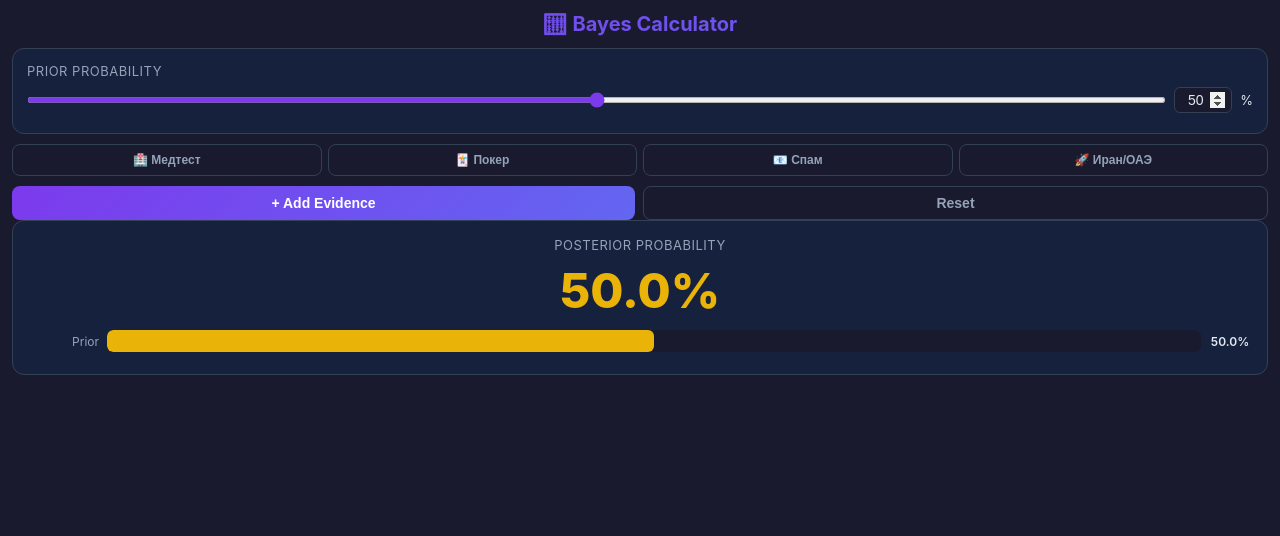
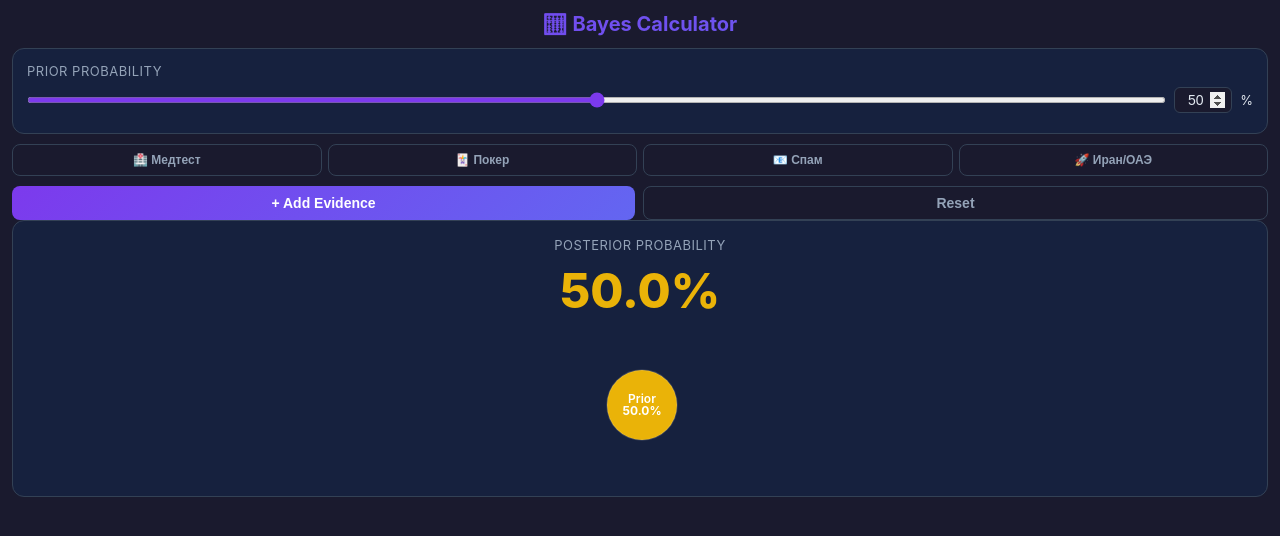
Before and after one commit to ai-iaguzhinskii/miss41-apps, a plain HTML site: page bayes/index.html in a window 1280 px wide. Drawn offline with Linux system fonts and the light colour scheme.

Commit message:
Update bayes/index.html

```diff
--- a/bayes/index.html
+++ b/bayes/index.html
@@ -30,12 +30,7 @@ input[type=text]{width:100%;background:var(--bg);border:1px solid var(--border);
 .evidence-header span{font-size:14px;font-weight:600}
 .result-box{text-align:center;padding:16px}
 .result-big{font-size:48px;font-weight:800;margin:8px 0}
-.bar-chart{margin-top:10px}
-.bar-row{display:flex;align-items:center;gap:8px;margin-bottom:6px;font-size:12px}
-.bar-label{width:70px;text-align:right;color:var(--text2);overflow:hidden;text-overflow:ellipsis;white-space:nowrap}
-.bar-wrap{flex:1;height:22px;background:var(--bg);border-radius:6px;overflow:hidden;position:relative}
-.bar-fill{height:100%;border-radius:6px;transition:width .3s,background .3s;min-width:2px}
-.bar-val{width:42px;font-weight:600;font-size:12px}
+#graphCanvas{width:100%;height:150px;display:block;margin-top:10px;border-radius:8px}
 .actions{display:flex;gap:8px;margin-top:8px}
 .actions .btn{flex:1}
 #evidenceList .card{border-left:3px solid var(--accent)}
@@ -70,7 +65,7 @@ input[type=text]{width:100%;background:var(--bg);border:1px solid var(--border);
 <div class="card result-box" id="resultCard">
  <div class="card-title">Posterior Probability</div>
  <div class="result-big" id="resultBig">50.0%</div>
- <div class="bar-chart" id="barChart"></div>
+ <canvas id="graphCanvas"></canvas>
 </div>
 
 <script>
@@ -137,6 +132,77 @@ function barColor(p) {
  return `rgb(${Math.round(234*(1-t)+34*t)},${Math.round(179*(1-t)+197*t)},${Math.round(8*(1-t)+94*t)})`;
 }
 
+function redrawGraph(steps) {
+ const canvas = $('graphCanvas');
+ const container = canvas.parentElement;
+ const dpr = window.devicePixelRatio || 1;
+ const w = container.clientWidth - 28;
+ const h = 150;
+ canvas.width = w * dpr;
+ canvas.height = h * dpr;
+ canvas.style.width = w + 'px';
+ canvas.style.height = h + 'px';
+ const ctx = canvas.getContext('2d');
+ ctx.scale(dpr, dpr);
+ ctx.clearRect(0, 0, w, h);
+
+ if (!steps.length) return;
+ const n = steps.length;
+ const minR = 20, maxR = 50;
+ const padX = maxR + 10;
+ const spacing = n === 1 ? 0 : (w - padX * 2) / (n - 1);
+ const cy = h / 2;
+
+ const nodes = steps.map((s, i) => {
+  const x = n === 1 ? w / 2 : padX + i * spacing;
+  const r = minR + (maxR - minR) * s.val;
+  return { x, r, ...s };
+ });
+
+ // arrows
+ ctx.strokeStyle = '#94a3b8';
+ ctx.lineWidth = 2;
+ for (let i = 0; i < nodes.length - 1; i++) {
+  const a = nodes[i], b = nodes[i+1];
+  const x1 = a.x + a.r + 4, x2 = b.x - b.r - 4;
+  if (x2 <= x1) continue;
+  ctx.beginPath();
+  ctx.moveTo(x1, cy);
+  ctx.lineTo(x2, cy);
+  ctx.stroke();
+  // arrowhead
+  ctx.beginPath();
+  ctx.moveTo(x2, cy);
+  ctx.lineTo(x2 - 7, cy - 5);
+  ctx.lineTo(x2 - 7, cy + 5);
+  ctx.closePath();
+  ctx.fillStyle = '#94a3b8';
+  ctx.fill();
+ }
+
+ // nodes
+ for (const nd of nodes) {
+  ctx.beginPath();
+  ctx.arc(nd.x, cy, nd.r, 0, Math.PI * 2);
+  ctx.fillStyle = barColor(nd.val);
+  ctx.fill();
+  ctx.strokeStyle = 'rgba(255,255,255,0.15)';
+  ctx.lineWidth = 1.5;
+  ctx.stroke();
+
+  // text
+  const pct = (nd.val * 100).toFixed(1) + '%';
+  ctx.fillStyle = '#fff';
+  ctx.textAlign = 'center';
+  ctx.textBaseline = 'middle';
+  const fs = Math.max(9, Math.min(12, nd.r * 0.45));
+  ctx.font = `600 ${fs}px -apple-system,sans-serif`;
+  ctx.fillText(nd.label.length > 8 ? nd.label.slice(0,7) + '…' : nd.label, nd.x, cy - fs * 0.45);
+  ctx.font = `700 ${fs}px -apple-system,sans-serif`;
+  ctx.fillText(pct, nd.x, cy + fs * 0.55);
+ }
+}
+
 function recalc() {
  let prior = (parseFloat($('priorSlider').value) || 0) / 100;
  const steps = [{label: 'Prior', val: prior}];
@@ -151,14 +217,7 @@ function recalc() {
  $('resultBig').textContent = (final * 100).toFixed(1) + '%';
  $('resultBig').style.color = barColor(final);
 
- $('barChart').innerHTML = steps.map(s => {
-  const pct = (s.val * 100).toFixed(1);
-  return `<div class="bar-row">
-   <div class="bar-label" title="${esc(s.label)}">${esc(s.label)}</div>
-   <div class="bar-wrap"><div class="bar-fill" style="width:${pct}%;background:${barColor(s.val)}"></div></div>
-   <div class="bar-val">${pct}%</div>
-  </div>`;
- }).join('');
+ redrawGraph(steps);
 }
 
 function loadPreset(p) {
```
